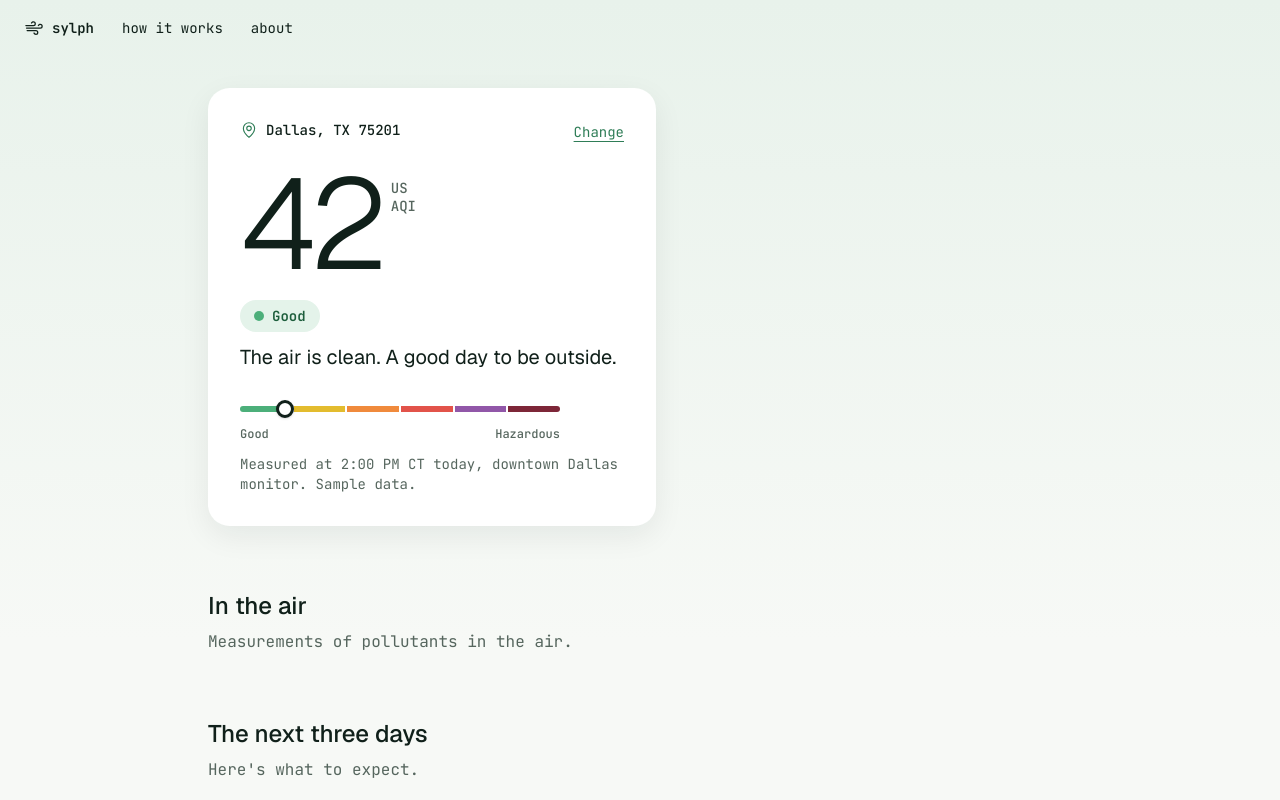
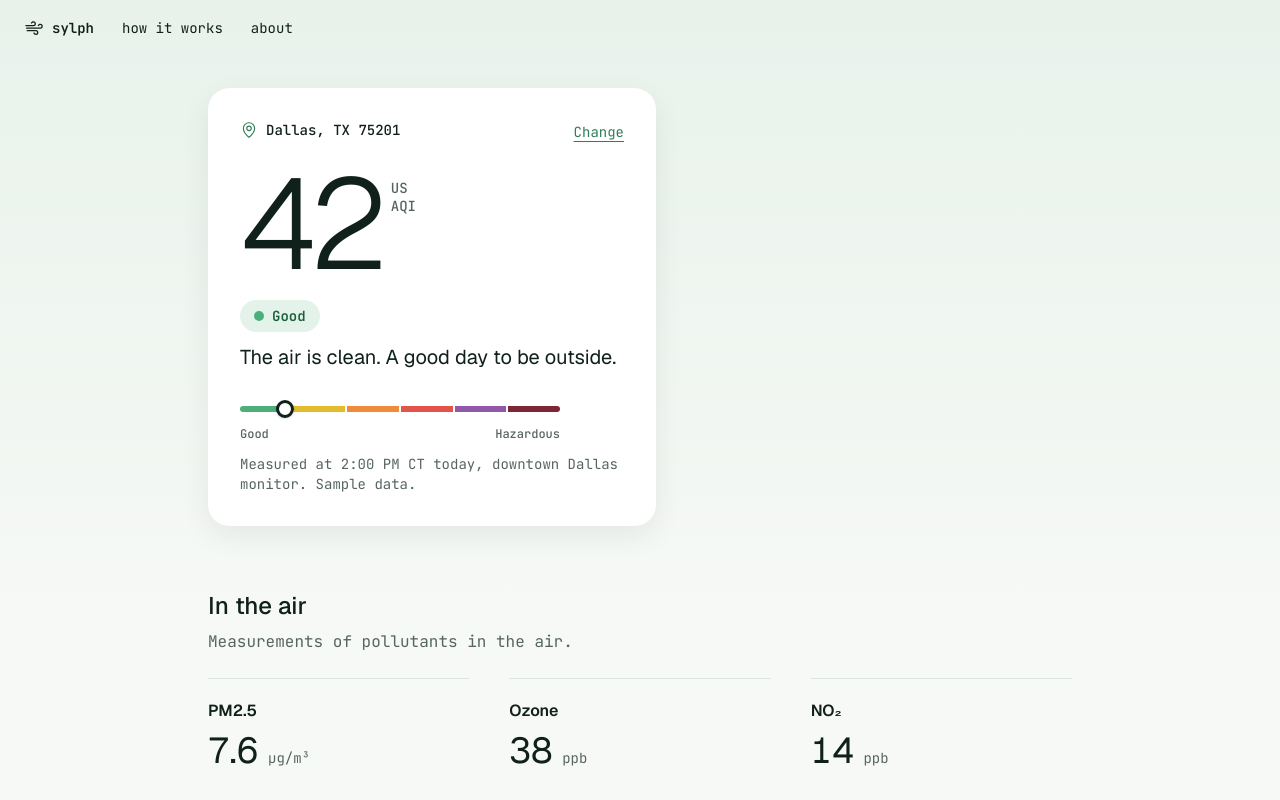
Before and after one commit to RMin280/senior_project, a Next.js app in the folder frontend/: page /zipcodes/75201 in a window 1280 px wide. Shown: the top 800 px of the page. Built offline with nearby package versions, Linux system fonts and the light colour scheme.

Commit message:
Add pollutant cards template, needs backend data but using mock data till then

```diff
--- /dev/null
+++ b/frontend/features/pollutants/components/pollutant-card.tsx
@@ -0,0 +1,18 @@
+type PollutantCardProps = {
+  name: string
+  value: number
+  unit: string
+}
+
+/** One pollutant's current level. */
+export function PollutantCard({ name, value, unit }: PollutantCardProps) {
+  return (
+    <div className="border-t pt-5">
+      <h3 className="font-display text-base font-semibold">{name}</h3>
+      <p className="mt-2">
+        <span className="font-display text-4xl tabular-nums">{value}</span>{" "}
+        <span className="text-sm text-muted-foreground">{unit}</span>
+      </p>
+    </div>
+  )
+}
--- a/frontend/features/pollutants/components/pollutants-section.tsx
+++ b/frontend/features/pollutants/components/pollutants-section.tsx
@@ -1,4 +1,12 @@
 import { Section } from "@/components/layout/section"
+import { PollutantCard } from "./pollutant-card"
+
+// Sample data for now, but this will eventually be fetched from the API.
+const pollutants = [
+  { name: "PM2.5", value: 7.6, unit: "µg/m³" },
+  { name: "Ozone", value: 38, unit: "ppb" },
+  { name: "NO₂", value: 14, unit: "ppb" },
+]
 
 export function PollutantsSection() {
   return (
@@ -6,6 +14,12 @@ export function PollutantsSection() {
       id="pollutants"
       title="In the air"
       description="Measurements of pollutants in the air."
-    />
+    >
+      <div className="mt-6 grid gap-x-10 gap-y-2 sm:grid-cols-3">
+        {pollutants.map((pollutant) => (
+          <PollutantCard key={pollutant.name} {...pollutant} />
+        ))}
+      </div>
+    </Section>
   )
 }
```
